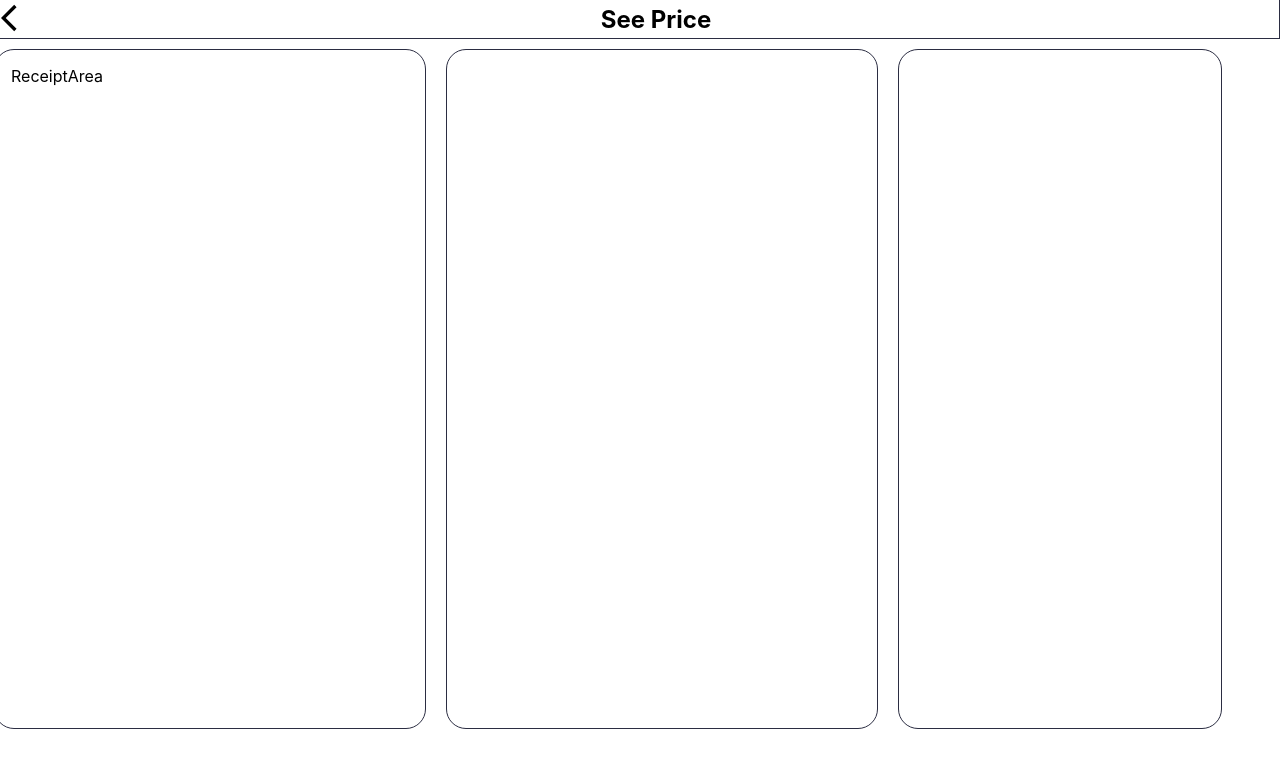
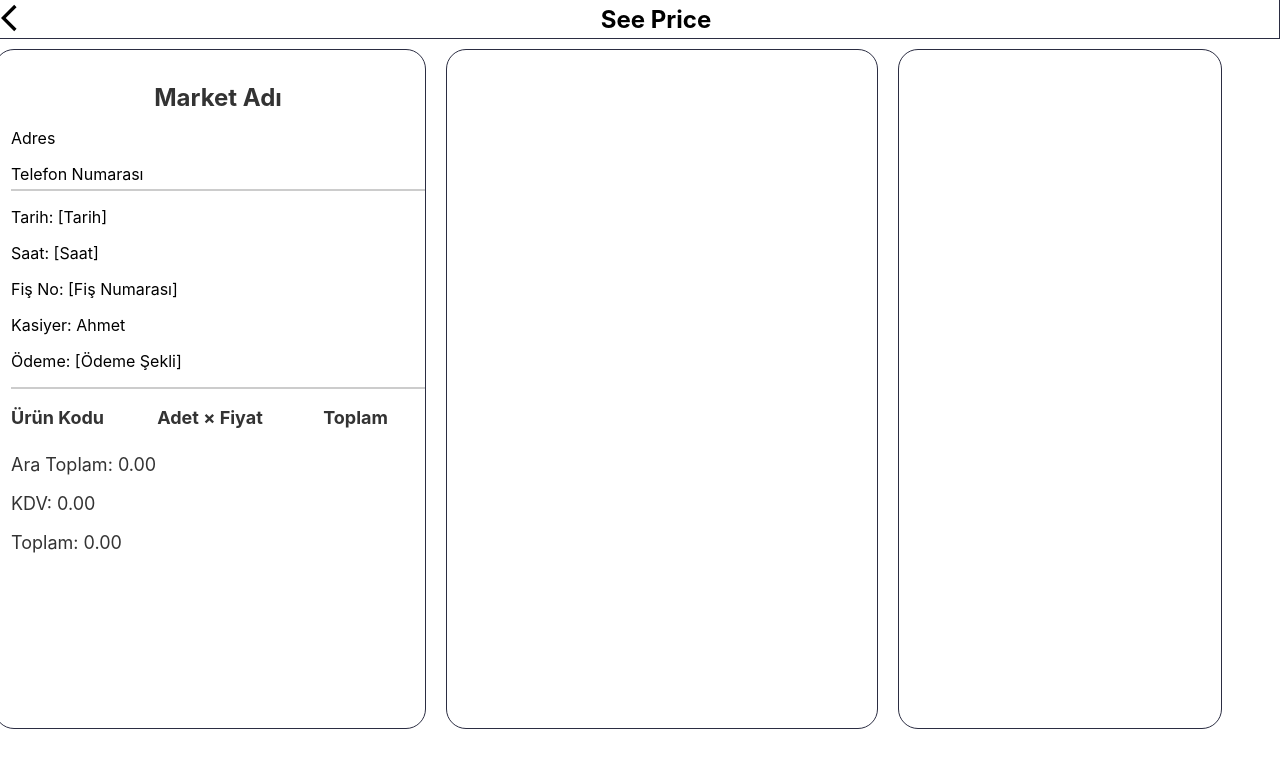
Before and after one commit to yusufinann/32bit-CashRegisterApp, a React (Create React App) app: page /price in a window 1280 px wide. Shown: the top 768 px of the page. Built offline with nearby package versions, Linux system fonts and the light colour scheme; data requests are answered from the project's data file.

Commit message:
edit the ReceiptArea and get the products to the receipt

```diff
--- a/src/OrderSummary/ReceiptArea.js
+++ b/src/OrderSummary/ReceiptArea.js
@@ -1,9 +1,68 @@
-import React from 'react'
+import React from 'react';
+import { useGlobalContext } from '../contexts/GlobalContext';
 
-function ReceiptArea() {
+const ReceiptArea = () => {
+  // CartContext'i kullanarak cart dizisine erişim sağla
+  const { cart } = useGlobalContext();
+
+  // Cart dizisinden gelen verileri kullanarak HTML'i oluştur
+  const productList = cart.flatMap((item) => [
+    <tr key={`${item.product.barcode}-1`}>
+      <td>{item.product.barcode}</td>
+      <td>({item.quantity} × {item.product.price})</td>
+      <td>{(item.quantity * item.product.price).toFixed(2)}</td> {/* Toplam fiyatı 2 ondalık hane ile göstermek için toFixed kullanıldı */}
+    </tr>,
+    <tr key={`${item.product.barcode}-2`}>
+      <td>{item.product.name}</td>
+      <td>{item.product.price.toFixed(2)}</td> {/* Ürün fiyatını 2 ondalık hane ile göstermek için toFixed kullanıldı */}
+      <td></td> {/* Boş td eklendi, çünkü ikinci satırda toplam fiyatı göstermiyoruz */}
+    </tr>
+  ]);
+
+  // Ara toplam, KDV ve toplam tutarı hesapla
+  const subTotal = cart.reduce((total, product) => total + (product.quantity * product.price), 0);
+  const tax = subTotal * 0.18; // KDV oranı %18 olarak varsayalım
+  const total = subTotal + tax;
+
   return (
-    <div>ReceiptArea</div>
-  )
+    <div className="receipt">
+      <div className="header">
+        <h1 style={{ textAlign: 'center', color: '#333', fontSize: '24px' }}>Market Adı</h1> {/* Başlık için stil düzenlemesi yapıldı */}
+      </div>
+      <div className="address">
+        <p style={{ marginBottom: '5px', fontSize: '16px' }}>Adres</p> {/* Adres için stil düzenlemesi yapıldı */}
+        <p style={{ marginBottom: '5px', fontSize: '16px' }}>Telefon Numarası</p> {/* Telefon numarası için stil düzenlemesi yapıldı */}
+      </div>
+      <div className="divider" style={{ borderBottom: '2px solid #ccc', marginBottom: '10px' }}></div> {/* Ayırıcı için stil düzenlemesi yapıldı */}
+      <div className="info">
+        <p style={{ fontSize: '16px' }}>Tarih: [Tarih]</p>
+        <p style={{ fontSize: '16px' }}>Saat: [Saat]</p>
+        <p style={{ fontSize: '16px' }}>Fiş No: [Fiş Numarası]</p>
+        <p style={{ fontSize: '16px' }}>Kasiyer: Ahmet</p>
+        <p style={{ fontSize: '16px' }}>Ödeme: [Ödeme Şekli]</p>
+      </div>
+      <div className="divider" style={{ borderBottom: '2px solid #ccc', marginBottom: '10px' }}></div> {/* Ayırıcı için stil düzenlemesi yapıldı */}
+      <div className="products">
+        <table style={{ width: '100%', borderCollapse: 'collapse' }}>
+          <thead>
+            <tr>
+              <th style={{ padding: '8px 0', textAlign: 'left', fontSize: '18px', color: '#333', fontWeight: 'bold' }}>Ürün Kodu</th>
+              <th style={{ padding: '8px 0', textAlign: 'left', fontSize: '18px', color: '#333', fontWeight: 'bold' }}>Adet × Fiyat</th>
+              <th style={{ padding: '8px 0', textAlign: 'left', fontSize: '18px', color: '#333', fontWeight: 'bold' }}>Toplam</th>
+            </tr>
+          </thead>
+          <tbody>
+            {productList}
+          </tbody>
+        </table>
+      </div>
+      <div className="total">
+        <p style={{ fontSize: '18px', color: '#333', marginBottom: '5px' }}>Ara Toplam: {subTotal.toFixed(2)}</p> {/* Ara toplam için stil düzenlemesi yapıldı */}
+        <p style={{ fontSize: '18px', color: '#333', marginBottom: '5px' }}>KDV: {tax.toFixed(2)}</p> {/* KDV için stil düzenlemesi yapıldı */}
+        <p style={{ fontSize: '18px', color: '#333', marginBottom: '5px' }}>Toplam: {total.toFixed(2)}</p> {/* Toplam için stil düzenlemesi yapıldı */}
+      </div>
+    </div>
+  );
 }
 
-export default ReceiptArea
+export default ReceiptArea;
```
